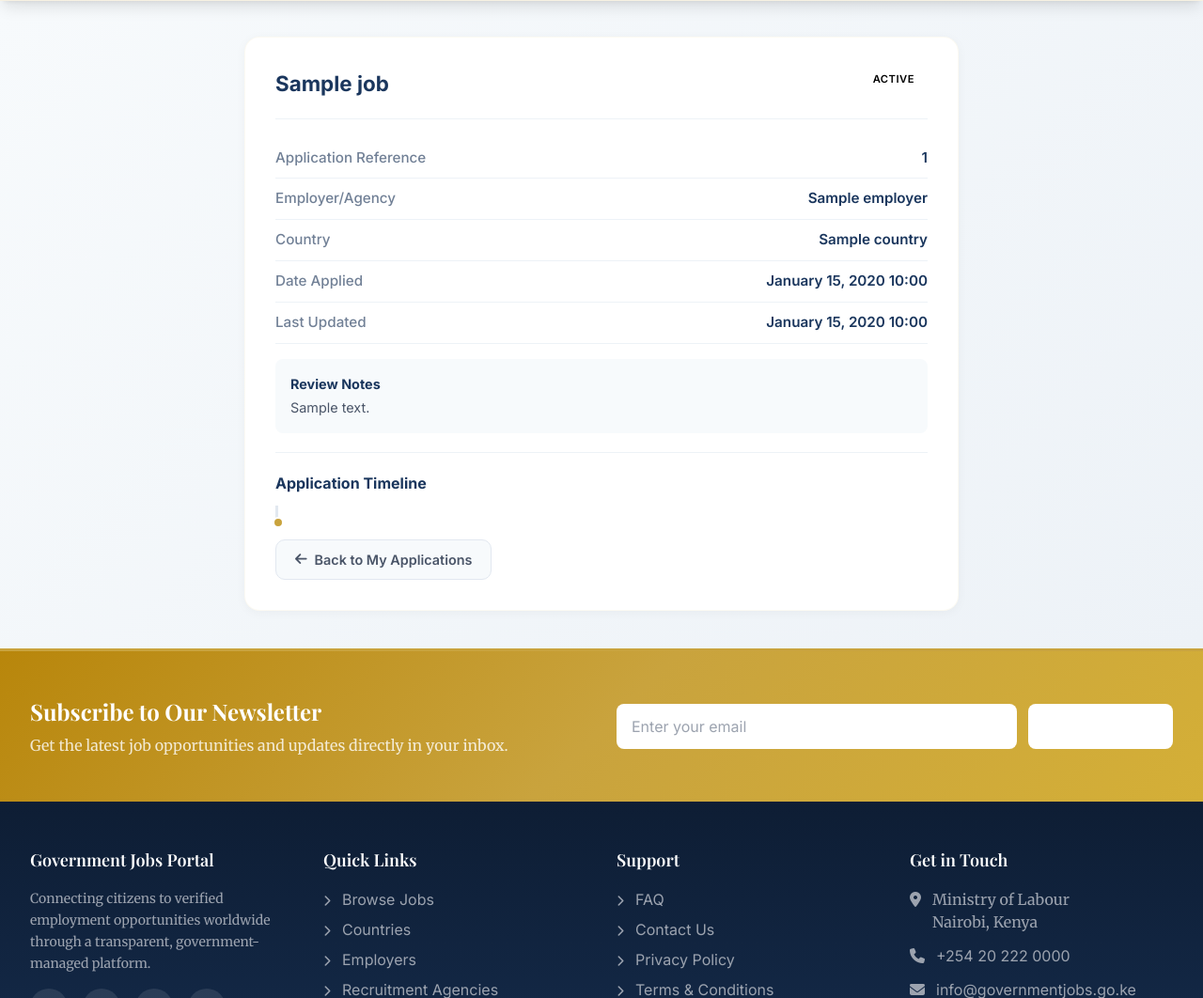
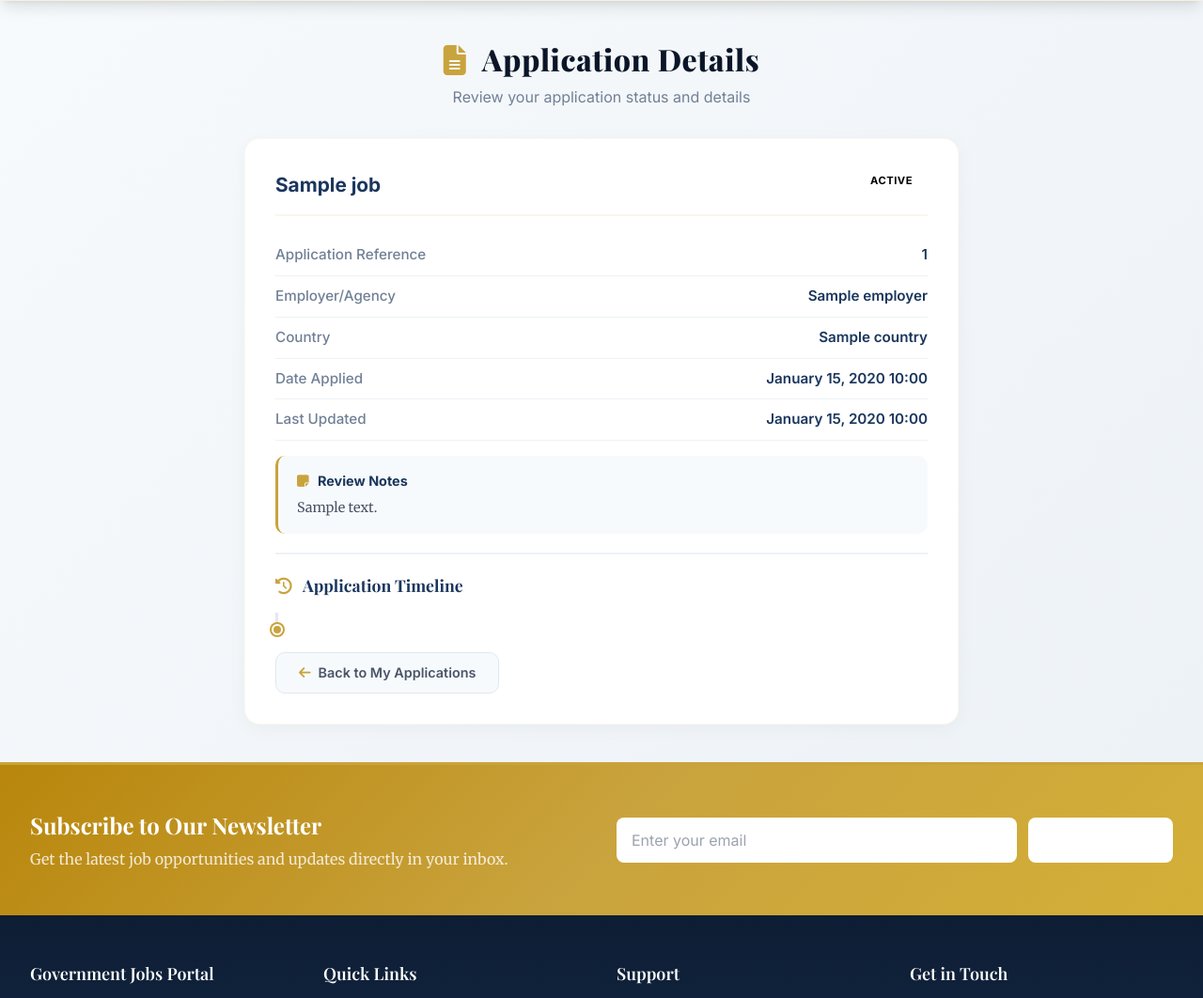
Before and after one commit to eKidenge/government_jobs_portal, a Django app: template templates/jobs/application_detail.html in a window 1280 px wide. Shown: the part 81-1143 px from the top of the page at 94% size. Run offline with Django 5.2, Linux system fonts and the light colour scheme; the template is opened without the code that fills it: most values are stand-ins (such as "Sample title", 1, 10 or a date in 2020); some libraries are stand-ins or nearby versions.

Commit message:
Update application_detail.html

```diff
--- a/templates/jobs/application_detail.html
+++ b/templates/jobs/application_detail.html
@@ -5,6 +5,9 @@
 
 {% block extra_css %}
 <style>
+    /* ============================================
+       GOVERNMENT STYLES
+       ============================================ */
     .app-detail-section {
         background: linear-gradient(135deg, #f7fafc 0%, #edf2f7 100%);
         min-height: calc(100vh - 200px);
@@ -17,12 +20,34 @@
         padding: 0 20px;
     }
 
+    .app-detail-header {
+        text-align: center;
+        margin-bottom: 32px;
+    }
+    .app-detail-header h1 {
+        font-family: 'Playfair Display', serif;
+        font-weight: 800;
+        color: #0a1628;
+        font-size: 2rem;
+        letter-spacing: 0.5px;
+    }
+    .app-detail-header h1 i {
+        color: #c9a33d;
+        margin-right: 10px;
+    }
+    .app-detail-header p {
+        font-family: 'Inter', sans-serif;
+        color: #718096;
+        font-size: 1rem;
+        margin-top: 4px;
+    }
+
     .app-detail-card {
         background: white;
         border-radius: 16px;
         padding: 32px;
-        box-shadow: 0 2px 12px rgba(0,0,0,0.04);
-        border: 1px solid rgba(201, 163, 61, 0.06);
+        box-shadow: 0 4px 20px rgba(0,0,0,0.04);
+        border: 1px solid rgba(201, 163, 61, 0.08);
     }
 
     .app-header {
@@ -31,21 +56,22 @@
         align-items: flex-start;
         flex-wrap: wrap;
         gap: 12px;
-        border-bottom: 1px solid #edf2f7;
-        padding-bottom: 20px;
+        border-bottom: 2px solid rgba(201, 163, 61, 0.1);
+        padding-bottom: 16px;
         margin-bottom: 20px;
     }
 
     .app-title {
         font-family: 'Playfair Display', serif;
         font-weight: 700;
-        font-size: 1.4rem;
+        font-size: 1.3rem;
         color: #1a365d;
     }
 
     .app-title a {
         color: #1a365d;
         text-decoration: none;
+        transition: color 0.3s ease;
     }
 
     .app-title a:hover {
@@ -76,13 +102,14 @@
         text-align: right;
     }
 
+    /* Status Badges */
     .status-badge {
         display: inline-block;
-        padding: 4px 14px;
+        padding: 4px 16px;
         border-radius: 50px;
         font-family: 'Inter', sans-serif;
         font-size: 0.7rem;
-        font-weight: 600;
+        font-weight: 700;
         text-transform: uppercase;
         letter-spacing: 0.5px;
     }
@@ -93,53 +120,138 @@
     .status-badge.interview_scheduled { background: #fbd38d; color: #7b341e; }
     .status-badge.medical_examination { background: #f6ad55; color: #7b341e; }
     .status-badge.visa_processing { background: #9f7aea; color: #553c9a; }
+    .status-badge.offer_extended { background: #d6bcfa; color: #44337a; }
     .status-badge.accepted { background: #c6f6d5; color: #22543d; }
     .status-badge.rejected { background: #fed7d7; color: #742a2a; }
     .status-badge.withdrawn { background: #e9d8fd; color: #44337a; }
 
+    .status-alert {
+        border-radius: 8px;
+        padding: 12px 16px;
+        margin-top: 12px;
+        font-family: 'Inter', sans-serif;
+        font-size: 0.9rem;
+        display: flex;
+        align-items: center;
+        gap: 10px;
+    }
+
+    .status-alert.success {
+        background: #f0fff4;
+        border: 1px solid #c6f6d5;
+        color: #22543d;
+    }
+    .status-alert.success i { color: #38a169; }
+
+    .status-alert.error {
+        background: #fff5f5;
+        border: 1px solid #fed7d7;
+        color: #742a2a;
+    }
+    .status-alert.error i { color: #e53e3e; }
+
+    .status-alert.warning {
+        background: #fffff0;
+        border: 1px solid #fefcbf;
+        color: #744210;
+    }
+    .status-alert.warning i { color: #d69e2e; }
+
+    .status-alert.info {
+        background: #ebf8ff;
+        border: 1px solid #bee3f8;
+        color: #2a4365;
+    }
+    .status-alert.info i { color: #3182ce; }
+
+    /* Review Notes */
+    .review-notes {
+        margin-top: 16px;
+        padding: 16px 20px;
+        background: #f7fafc;
+        border-radius: 10px;
+        border-left: 3px solid #c9a33d;
+    }
+    .review-notes h4 {
+        font-family: 'Inter', sans-serif;
+        font-weight: 700;
+        color: #1a365d;
+        font-size: 0.9rem;
+        margin-bottom: 6px;
+    }
+    .review-notes h4 i {
+        color: #c9a33d;
+        margin-right: 6px;
+    }
+    .review-notes p {
+        font-family: 'Merriweather', serif;
+        color: #4a5568;
+        font-size: 0.9rem;
+        margin: 0;
+        line-height: 1.6;
+    }
+
+    /* Timeline */
     .timeline {
         margin-top: 20px;
         padding-top: 20px;
-        border-top: 1px solid #edf2f7;
+        border-top: 2px solid #edf2f7;
     }
 
     .timeline-title {
-        font-family: 'Inter', sans-serif;
+        font-family: 'Playfair Display', serif;
         font-weight: 700;
         color: #1a365d;
-        font-size: 1rem;
-        margin-bottom: 12px;
+        font-size: 1.1rem;
+        margin-bottom: 16px;
+    }
+    .timeline-title i {
+        color: #c9a33d;
+        margin-right: 8px;
     }
 
     .timeline-item {
         display: flex;
         gap: 16px;
-        padding: 8px 0 8px 16px;
+        padding: 8px 0 8px 20px;
         border-left: 3px solid #e2e8f0;
         position: relative;
+        transition: all 0.2s ease;
+    }
+
+    .timeline-item:hover {
+        background: #f7fafc;
+        margin-left: -4px;
+        padding-left: 24px;
+        border-left-color: #c9a33d;
     }
 
     .timeline-item::before {
         content: '';
         position: absolute;
-        left: -6px;
+        left: -7px;
         top: 12px;
         width: 12px;
         height: 12px;
         border-radius: 50%;
         background: #cbd5e0;
         border: 2px solid white;
+        box-shadow: 0 0 0 2px #cbd5e0;
+        transition: all 0.3s ease;
     }
 
     .timeline-item.active::before {
         background: #c9a33d;
+        box-shadow: 0 0 0 2px #c9a33d;
     }
 
     .timeline-item .timeline-date {
         font-family: 'Inter', sans-serif;
         font-size: 0.75rem;
         color: #a0aec0;
-        min-width: 100px;
+        min-width: 110px;
+        font-weight: 500;
+        padding-top: 2px;
     }
 
     .timeline-item .timeline-content {
@@ -148,11 +260,16 @@
         color: #2d3748;
     }
 
+    .timeline-item .timeline-content strong {
+        color: #1a365d;
+        font-weight: 700;
+    }
+
     .back-btn {
         display: inline-flex;
         align-items: center;
         gap: 8px;
-        padding: 10px 20px;
+        padding: 10px 24px;
         border-radius: 10px;
         font-family: 'Inter', sans-serif;
         font-weight: 600;
@@ -162,16 +279,43 @@
         background: #f7fafc;
         color: #4a5568;
         border: 1px solid #e2e8f0;
-        margin-top: 20px;
+        margin-top: 24px;
     }
 
     .back-btn:hover {
         background: #edf2f7;
         border-color: #c9a33d;
         transform: translateX(-4px);
+        box-shadow: 0 2px 8px rgba(0,0,0,0.04);
     }
 
-    @media (max-width: 640px) {
+    .back-btn i {
+        color: #c9a33d;
+        transition: transform 0.3s ease;
+    }
+
+    .back-btn:hover i {
+        transform: translateX(-4px);
+    }
+
+    .empty-state {
+        text-align: center;
+        padding: 40px 20px;
+        color: #718096;
+    }
+    .empty-state i {
+        font-size: 48px;
+        color: #c9a33d;
+        opacity: 0.25;
+        margin-bottom: 16px;
+        display: block;
+    }
+    .empty-state p {
+        font-family: 'Merriweather', serif;
+        font-size: 1rem;
+    }
+
+    @media (max-width: 768px) {
         .app-detail-card {
             padding: 20px;
         }
@@ -194,10 +338,31 @@
         .timeline-item {
             flex-direction: column;
             gap: 4px;
+            padding-left: 16px;
         }
 
         .timeline-item .timeline-date {
             min-width: auto;
+        }
+
+        .app-detail-header h1 {
+            font-size: 1.5rem;
+        }
+    }
+
+    @media (max-width: 480px) {
+        .app-detail-header h1 {
+            font-size: 1.2rem;
+        }
+        .app-title {
+            font-size: 1.1rem;
+        }
+        .app-detail-card {
+            padding: 16px;
+        }
+        .status-badge {
+            font-size: 0.6rem;
+            padding: 3px 12px;
         }
     }
 </style>
@@ -206,25 +371,41 @@
 {% block content %}
 <section class="app-detail-section">
     <div class="app-detail-container">
+        <!-- Header -->
+        <div class="app-detail-header">
+            <h1><i class="fas fa-file-alt"></i> Application Details</h1>
+            <p>Review your application status and details</p>
+        </div>
+
         <div class="app-detail-card">
+            <!-- Header -->
             <div class="app-header">
-                <h1 class="app-title">
+                <h2 class="app-title">
                     <a href="{% url 'job_detail' application.job.id %}">
                         {{ application.job.title }}
                     </a>
-                </h1>
+                </h2>
                 <span class="status-badge {{ application.status }}">
                     {{ application.get_status_display }}
                 </span>
             </div>
 
+            <!-- Details -->
             <div class="app-detail-row">
                 <span class="label">Application Reference</span>
                 <span class="value">{{ application.reference_number|default:'N/A' }}</span>
             </div>
             <div class="app-detail-row">
                 <span class="label">Employer/Agency</span>
-                <span class="value">{{ application.job.employer.company_name|default:application.job.agency.agency_name|default:'N/A' }}</span>
+                <span class="value">
+                    {% if application.job.employer %}
+                        {{ application.job.employer.company_name }}
+                    {% elif application.job.agency %}
+                        {{ application.job.agency.agency_name }}
+                    {% else %}
+                        N/A
+                    {% endif %}
+                </span>
             </div>
             <div class="app-detail-row">
                 <span class="label">Country</span>
@@ -236,33 +417,61 @@
             </div>
             <div class="app-detail-row">
                 <span class="label">Last Updated</span>
-                <span class="value">{{ application.updated_at|date:"F d, Y H:i" }}</span>
+                <span class="value">{{ application.date_updated|date:"F d, Y H:i" }}</span>
             </div>
 
+            <!-- Status Alerts -->
             {% if application.status == 'accepted' %}
-            <div class="app-detail-row" style="background: #f0fff4; border-radius: 8px; margin-top: 8px; padding: 12px 16px; border-color: #c6f6d5;">
-                <span class="label" style="color: #22543d;">🎉 Congratulations!</span>
-                <span class="value" style="color: #38a169;">Your application has been accepted!</span>
+            <div class="status-alert success">
+                <i class="fas fa-check-circle fa-lg"></i>
+                <span><strong>Congratulations!</strong> Your application has been accepted for this position.</span>
             </div>
             {% elif application.status == 'rejected' %}
-            <div class="app-detail-row" style="background: #fff5f5; border-radius: 8px; margin-top: 8px; padding: 12px 16px; border-color: #fed7d7;">
-                <span class="label" style="color: #742a2a;">Application Status</span>
-                <span class="value" style="color: #e53e3e;">Not selected for this position</span>
+            <div class="status-alert error">
+                <i class="fas fa-times-circle fa-lg"></i>
+                <span>Your application was not selected for this position. We encourage you to apply for other opportunities.</span>
+            </div>
+            {% elif application.status == 'shortlisted' %}
+            <div class="status-alert info">
+                <i class="fas fa-star fa-lg"></i>
+                <span><strong>Great news!</strong> You have been shortlisted for this position. The employer will contact you soon.</span>
+            </div>
+            {% elif application.status == 'interview_scheduled' %}
+            <div class="status-alert info">
+                <i class="fas fa-calendar-check fa-lg"></i>
+                <span><strong>Interview Scheduled!</strong> Please check your email for details.</span>
+            </div>
+            {% elif application.status == 'offer_extended' %}
+            <div class="status-alert success">
+                <i class="fas fa-handshake fa-lg"></i>
+                <span><strong>Offer Extended!</strong> Congratulations! You have received an offer for this position.</span>
+            </div>
+            {% elif application.status == 'under_review' %}
+            <div class="status-alert warning">
+                <i class="fas fa-clock fa-lg"></i>
+                <span>Your application is currently under review. Please check back later for updates.</span>
+            </div>
+            {% elif application.status == 'withdrawn' %}
+            <div class="status-alert warning">
+                <i class="fas fa-undo fa-lg"></i>
+                <span>You have withdrawn this application.</span>
             </div>
             {% endif %}
 
+            <!-- Review Notes -->
             {% if application.review_notes %}
-            <div style="margin-top: 16px; padding: 16px; background: #f7fafc; border-radius: 8px;">
-                <h4 style="font-family: 'Inter', sans-serif; font-weight: 700; color: #1a365d; font-size: 0.9rem;">Review Notes</h4>
-                <p style="font-family: 'Inter', sans-serif; color: #4a5568; font-size: 0.9rem; margin-top: 4px;">
-                    {{ application.review_notes }}
-                </p>
+            <div class="review-notes">
+                <h4><i class="fas fa-sticky-note"></i> Review Notes</h4>
+                <p>{{ application.review_notes }}</p>
             </div>
             {% endif %}
 
+            <!-- Timeline -->
             {% if application.status_history %}
             <div class="timeline">
-                <h4 class="timeline-title">Application Timeline</h4>
+                <h4 class="timeline-title">
+                    <i class="fas fa-history"></i> Application Timeline
+                </h4>
                 {% for status in application.status_history|slice:":5" %}
                 <div class="timeline-item {% if forloop.first %}active{% endif %}">
                     <span class="timeline-date">{{ status.date|date:"M d, Y" }}</span>
@@ -275,6 +484,7 @@
             </div>
             {% endif %}
 
+            <!-- Back Button -->
             <a href="{% url 'my_applications' %}" class="back-btn">
                 <i class="fas fa-arrow-left"></i> Back to My Applications
             </a>
```
